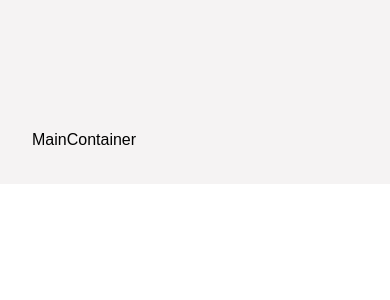
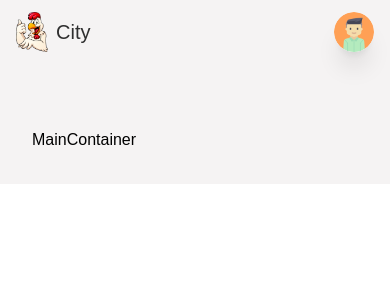
Before and after one commit to navneshranjan/my-resturent, a React (Create React App) app: page / in a window 390 px wide. Shown: the top 300 px of the page. Built offline with nearby package versions, Linux system fonts and the light colour scheme.

Commit message:
mobile view header

```diff
--- a/src/components/Header.jsx
+++ b/src/components/Header.jsx
@@ -32,7 +32,7 @@ const Header = () => {
     }
   };
   return (
-    <header className="fixed w-screen p-6 px-16   z-50 ">
+    <header className="fixed w-screen md:p-6 md:px-16 px-4 py-3   z-50 ">
       {/* Desltop and Tab*/}
       <div className="hidden md:flex  w-full  items-center justify-between  ">
         <Link to={"/"} className="flex items-center gap-2">
@@ -40,7 +40,7 @@ const Header = () => {
           <p className="text-headingColor text-xl">City</p>
         </Link>
         <div className="flex items-center gap-8">
-          <ul className="flex gap-8 justify-center ">
+          <ul className="flex gap-8 items-center ">
             <li className="text-base text-textColor hover:text-headingColor duration-100 ease-in-out cursor-pointer">
               Home
             </li>
@@ -67,13 +67,52 @@ const Header = () => {
               alt="profilePicture"
               className="h-10 w-10 shadow-xl min-w-[40px] min-h-[40px] rounded-full"
             />
+
+            {ismenue && (
+              <motion.div
+                initial={{ opacity: 0, scale: 0.6 }}
+                animate={{ opacity: 1, scale: 1 }}
+                exit={{ opacity: 0, scale: 0.6 }}
+                className="w-40 bg-gray-50 shadow-xl rounded-lg flex flex-col absolute top-20 right-20  "
+              >
+                {user && user.email === "navneshranjan@gmail.com" && (
+                  <Link to={"/createitem"}>
+                    <p className="px-4 py-2 flex text-base items-center gap-3 cursor-pointer hover:bg-slate-100 transition duration-100 ease-in-out text-textColor">
+                      New Item <MdAdd />
+                    </p>
+                  </Link>
+                )}
+
+                <p className="px-4 py-2 flex text-base items-center gap-3 cursor-pointer hover:bg-slate-100 transition duration-100 ease-in-out text-textColor">
+                  Logout
+                  <MdLogout />
+                </p>
+              </motion.div>
+            )}
           </div>
+        </div>
+      </div>
+      {/* Mobile*/}
+      <div className=" flex md:hidden w-full h-full items-center justify-between ">
+        <Link to={"/"} className="flex items-center gap-2">
+          <img src={Logo} alt="logo" className="w-8 object-cover" />
+          <p className="text-headingColor text-xl">City</p>
+        </Link>
+        <div>
+          <motion.img
+            whileTap={{ scale: 0.6 }}
+            src={user ? user.photoURL : Avatar}
+            alt="profilePicture"
+            className="h-10 w-10 relative shadow-xl min-w-[40px] min-h-[40px] rounded-full"
+            onClick={login}
+          />
+
           {ismenue && (
             <motion.div
               initial={{ opacity: 0, scale: 0.6 }}
               animate={{ opacity: 1, scale: 1 }}
               exit={{ opacity: 0, scale: 0.6 }}
-              className="w-40 bg-gray-50 shadow-xl rounded-lg flex flex-col absolute top-20 right-20  "
+              className="w-40 bg-gray-50 shadow-xl rounded-lg flex flex-col absolute top-14 right-12  "
             >
               {user && user.email === "navneshranjan@gmail.com" && (
                 <Link to={"/createitem"}>
@@ -82,6 +121,20 @@ const Header = () => {
                   </p>
                 </Link>
               )}
+              <ul className="flex flex-col px-4 py-2 gap-8 justify-center ">
+                <li className="text-base text-textColor hover:text-headingColor duration-100 ease-in-out cursor-pointer">
+                  Home
+                </li>
+                <li className="text-base text-textColor hover:text-headingColor duration-100 ease-in-out cursor-pointer">
+                  Menu
+                </li>
+                <li className="text-base text-textColor hover:text-headingColor duration-100 ease-in-out cursor-pointer">
+                  About Us
+                </li>
+                <li className="text-base text-textColor hover:text-headingColor duration-100 ease-in-out cursor-pointer">
+                  Service
+                </li>
+              </ul>
 
               <p className="px-4 py-2 flex text-base items-center gap-3 cursor-pointer hover:bg-slate-100 transition duration-100 ease-in-out text-textColor">
                 Logout
@@ -91,8 +144,6 @@ const Header = () => {
           )}
         </div>
       </div>
-      {/* Mobile*/}
-      <div className=" flex md:hidden w-full "></div>
     </header>
   );
 };
```
